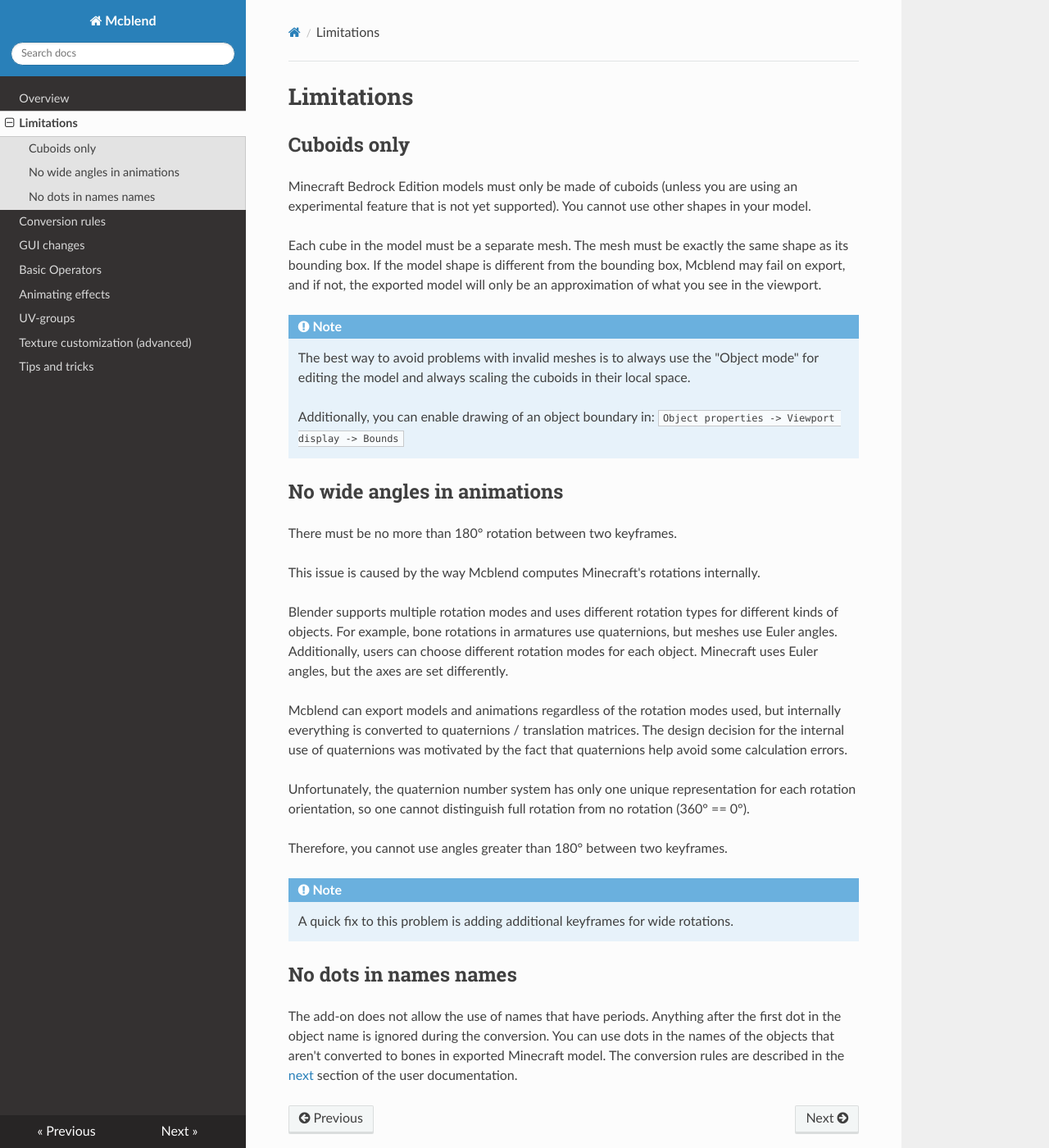
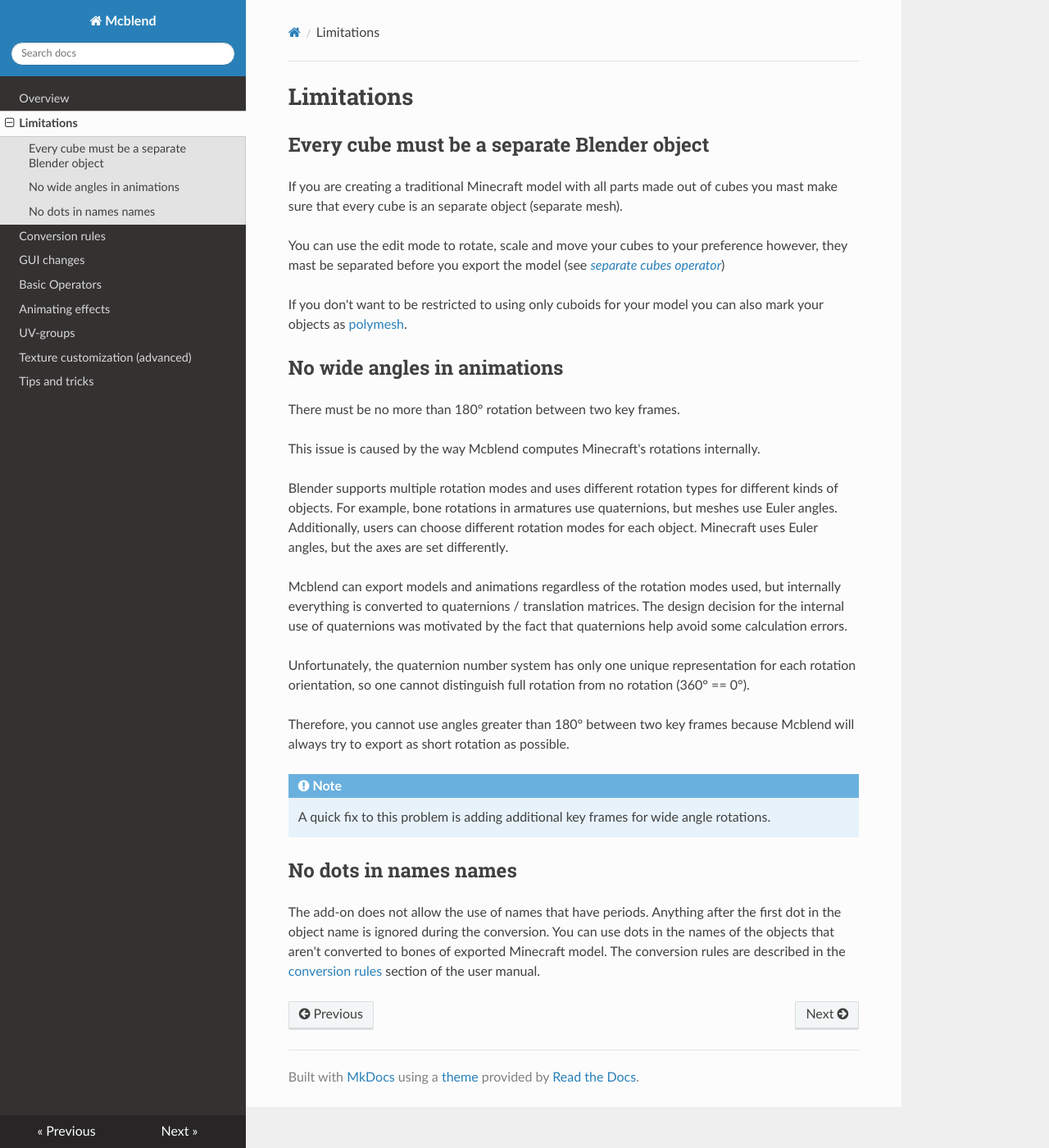
Before and after one commit to Nusiq/mcblend, an MkDocs documentation site: the page built from docs/limitations/index.md, in a window 1280 px wide and 1400 px high. Shown: the whole window at 82% size. Built offline with MkDocs 1.6.1, drawn with Linux system fonts in a browser that asks for light colours; nearby versions of some CDN libraries.

Commit message:
Updated documentation

```diff
--- a/docs/limitations/index.md
+++ b/docs/limitations/index.md
@@ -1,26 +1,18 @@
 # Limitations
 
-## Cuboids only
-Minecraft Bedrock Edition models must only be made of cuboids (unless you are
-using an experimental feature that is not yet supported). You cannot use other
-shapes in your model.
+## Every cube must be a separate Blender object
+If you are creating a traditional Minecraft model with all parts made out of
+cubes you mast make sure that every cube is an separate object (separate mesh).
 
-Each cube in the model must be a separate mesh. The mesh must be exactly the
-same shape as its bounding box. If the model shape is different from the
-bounding box, Mcblend may fail on export, and if not, the exported
-model will only be an approximation of what you see in the viewport.
+You can use the edit mode to rotate, scale and move your cubes to your preference
+however, they mast be separated before you export the model
+(see *[separate cubes operator](../basic_operators#separate-cubes)*)
 
-!!! note
-
-    The best way to avoid problems with invalid meshes is to always use the
-    "Object mode" for editing the model and always scaling the cuboids in their
-    local space.
-
-    Additionally, you can enable drawing of an object boundary in:
-    `Object properties -> Viewport display -> Bounds`
+If you don't want to be restricted to using only cuboids for your model you can
+also mark your objects as [polymesh](../gui_changes#object-properties).
 
 ## No wide angles in animations
-There must be no more than 180° rotation between two keyframes.
+There must be no more than 180° rotation between two key frames.
 
 This issue is caused by the way Mcblend computes Minecraft's rotations
 internally.
@@ -40,17 +32,18 @@ Unfortunately, the quaternion number system has only one unique representation
 for each rotation orientation, so one cannot distinguish full rotation from no
 rotation (360° == 0°).
 
-Therefore, you cannot use angles greater than 180° between two keyframes.
+Therefore, you cannot use angles greater than 180° between two key frames
+because Mcblend will always try to export as short rotation as possible.
 
 !!! note
 
-    A quick fix to this problem is adding additional keyframes for wide
+    A quick fix to this problem is adding additional key frames for wide angle
     rotations.
 
 
 ## No dots in names names
 The add-on does not allow the use of names that have periods. Anything after
 the first dot in the object name is ignored during the conversion. You can use
-dots in the names of the objects that aren't converted to bones in exported
+dots in the names of the objects that aren't converted to bones of exported
 Minecraft model. The conversion rules are described in the
-[next](../conversion_rules/) section of the user documentation.
+[conversion rules](../conversion_rules/) section of the user manual.
```
Also changed, not shown: docs/basic_operators/index.md (+45 -2 lines), docs/conversion_rules/index.md (+8 -4 lines), docs/gui_changes/index.md (+23 -3 lines), docs/index.md (+27 -9 lines), docs/texture_customization/index.md (+1 -1 lines), docs/img/object_properties.png, docs/img/operators_panel.png, docs/img/separate_cubes_after.png (added), docs/img/separate_cubes_before.png (added), docs/img/separate_cubes_using_mesh_separate.png (added), 1 other file.
